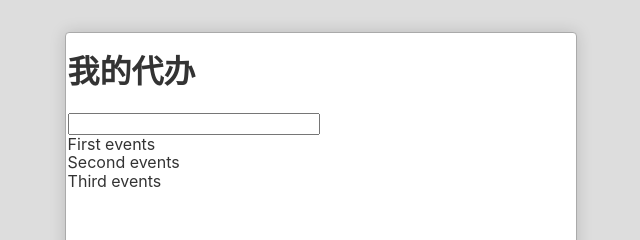
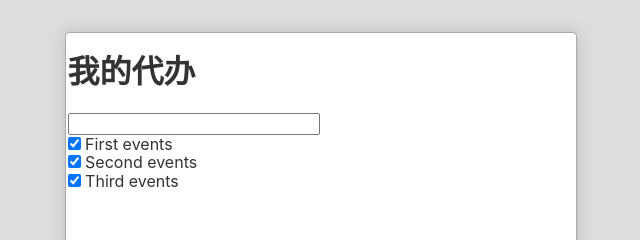
Before and after one commit to ggg50/toDoList, a React (Create React App) app in the folder app/: page / in a window 1280 px wide. Shown: the top 240 px of the page, without its empty margins (319-959 px from the left). Built offline with nearby package versions, Linux system fonts and the light colour scheme.

Commit message:
status 切换功能

```diff
--- a/app/src/App.js
+++ b/app/src/App.js
@@ -20,7 +20,11 @@ class App extends React.Component{
   }
   render(){
     let todos = this.state.todoList.map(todo => {
-      return <TodoItem key={todo.id} id={todo.id} title={todo.title} />;
+      return (
+        <li key={todo.id}>
+          <TodoItem item={todo} onToggle={this.toggle.bind(this)}/>
+        </li>
+      )
     })
     return (
       <div className="App">
@@ -33,7 +37,7 @@ class App extends React.Component{
 
   addTodo(e) {
     this.state.todoList.push({
-      id: this.state.length + 1,
+      id: this.state.todoList.length + 1,
       title: e.target.value,
       status: null,
       deleted: false
@@ -43,6 +47,11 @@ class App extends React.Component{
       toDoList: this.state.toDoList
     })
   }
+
+  toggle(e, todoItem) {
+    todoItem.status = todoItem.status === "completed" ? "" : "completed";
+    this.setState(this.state);
+  }
 }
 
 ReactDOM.render(<App />, document.querySelector("#root"));
--- a/app/src/todoItem.js
+++ b/app/src/todoItem.js
@@ -5,7 +5,15 @@ class TodoItem extends React.Component{
     super(props);
   }
   render () {
-    return <li key={this.props.id}>{this.props.title}</li>
+    return  (
+      <div>
+        <input type="checkbox" checked={this.props.item.status === "completed"} onChange={this.toggle.bind(this)}/> {this.props.item.title}
+      </div>
+    )
+  }
+
+  toggle(e) {
+    this.props.onToggle(e, this.props.item)
   }
 }
 
```
